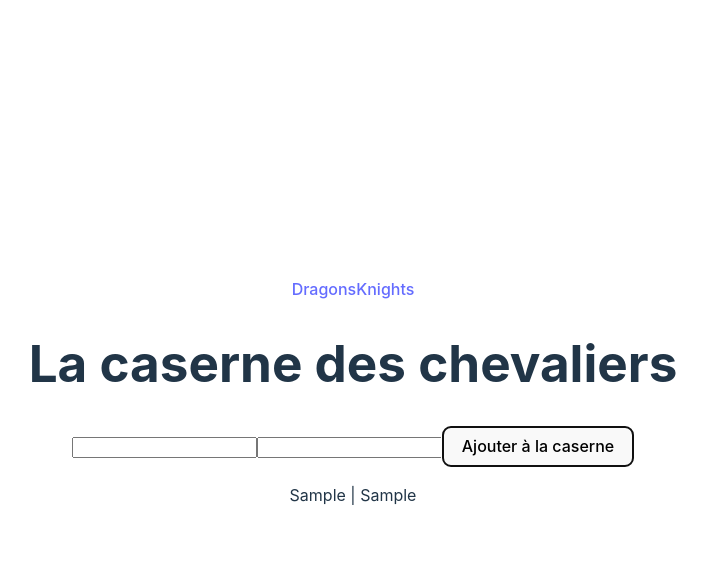
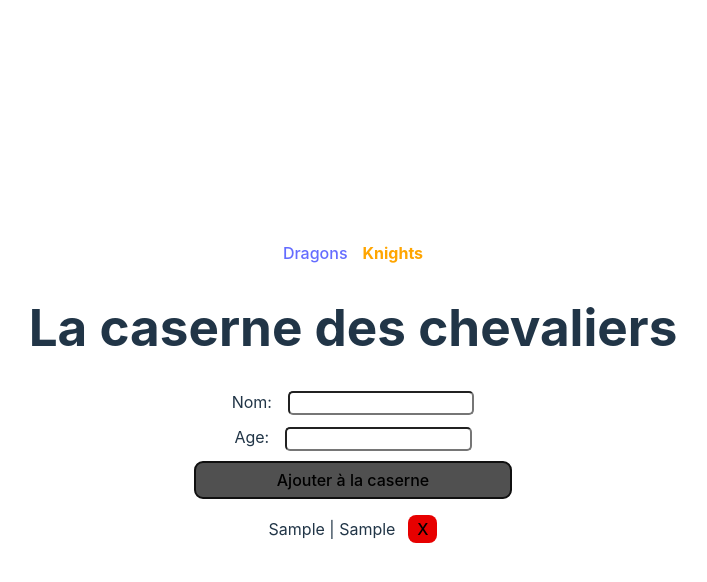
Before and after one commit to Benoit22324/dragonsReactRedux, a React (Vite) app: page /knight in a window 1280 px wide. Both pictures are taken after typing "Sample", "Sample" into the empty fields and a click on the button "Ajouter à la caserne". Shown: the top 582 px of the page, without its empty margins (287-994 px from the left). Built offline with nearby package versions, Linux system fonts and the light colour scheme.

Commit message:
Ajout du chevalier et du style

```diff
--- a/src/App.css
+++ b/src/App.css
@@ -47,29 +47,49 @@
   font-weight: bold;
 }
 
-.name_input {
+.form {
+  display: flex;
+  flex-direction: column;
+  justify-content: center;
+  align-items: center;
+  gap: 10px;
+  margin: auto;
+  width: 70%;
+}
+.name_input,
+.age_input {
+  margin-left: 1.2em;
   padding: 0.2em;
   border-radius: 5px;
 }
 .submit_button {
-  margin-left: 0.8em;
   padding: 0.5em;
+  width: 70%;
   background-color: #505050;
 }
 .submit_button:hover {
   background-color: #747474;
 }
 
-.dragon_name {
+.dragon_name,
+.knight_name {
   display: flex;
   justify-content: center;
   align-items: center;
 }
-.del_dragon_button {
+.del_dragon_button,
+.del_knight_button {
   margin-left: 0.8em;
-  padding: 0.3em;
+  padding: 0.2em 0.5em;
   background-color: rgb(231, 0, 0);
 }
-.del_dragon_button:hover {
+.del_dragon_button:hover,
+.del_knight_button:hover {
   background-color: rgb(241, 51, 51);
 }
+
+.navbar {
+  display: flex;
+  justify-content: center;
+  gap: 15px;
+}
--- a/src/Components/Navbar.jsx
+++ b/src/Components/Navbar.jsx
@@ -2,9 +2,9 @@ import { NavLink } from "react-router-dom"
 
 const Navbar = () => {
     return <>
-        <nav>
-            <NavLink to={'/'}>Dragons</NavLink>
-            <NavLink to={'/knight'}>Knights</NavLink>
+        <nav className="navbar">
+            <NavLink to={'/'} style={({isActive}) => isActive ? {color: "orange", fontWeight: "bold"} : {}}>Dragons</NavLink>
+            <NavLink to={'/knight'} style={({isActive}) => isActive ? {color: "orange", fontWeight: "bold"} : {}}>Knights</NavLink>
         </nav>
     </>
 }
--- a/src/nest/action/knight.js
+++ b/src/nest/action/knight.js
@@ -1,4 +1,4 @@
-import { BARRACK_ADDERROR, BARRACK_ADDKNIGHT, BARRACK_UPDATEAGE, BARRACK_UPDATENAME } from "../constant/action-type";
+import { BARRACK_ADDERROR, BARRACK_ADDKNIGHT, BARRACK_DELKNIGHT, BARRACK_UPDATEAGE, BARRACK_UPDATENAME } from "../constant/action-type";
 
 export const updateName = (payload) => ({
     type: BARRACK_UPDATENAME,
@@ -15,3 +15,7 @@ export const addError = (payload) => ({
     type: BARRACK_ADDERROR,
     payload,
 })
+export const delKnight = (payload) => ({
+    type: BARRACK_DELKNIGHT,
+    payload,
+})
--- a/src/nest/constant/action-type.js
+++ b/src/nest/constant/action-type.js
@@ -9,3 +9,4 @@ export const BARRACK_UPDATENAME = 'BARRACK/UPDATENAME';
 export const BARRACK_UPDATEAGE = 'BARRACK/UPDATEAGE';
 export const BARRACK_ADDKNIGHT = 'BARRACK/ADDKNIGHT';
 export const BARRACK_ADDERROR = 'BARRACK/ADDERROR';
+export const BARRACK_DELKNIGHT = 'BARRACK/DELKNIGHT';
--- a/src/nest/reducer/DragonReducer.js
+++ b/src/nest/reducer/DragonReducer.js
@@ -25,7 +25,7 @@ const DragonReducer = (state = init, action) => {
 
         case NEST_DELDRAGON: return {
             ...state,
-            dragons: state.dragons.filter((dragon) => dragon.name !== action.payload)
+            dragons: state.dragons.filter((dragon) => dragon.id !== action.payload)
         }
 
         case NEST_ADDERROR: return {
--- a/src/nest/reducer/KnightReducer.js
+++ b/src/nest/reducer/KnightReducer.js
@@ -1,4 +1,4 @@
-import { BARRACK_ADDERROR, BARRACK_ADDKNIGHT, BARRACK_UPDATEAGE, BARRACK_UPDATENAME } from "../constant/action-type"
+import { BARRACK_ADDERROR, BARRACK_ADDKNIGHT, BARRACK_DELKNIGHT, BARRACK_UPDATEAGE, BARRACK_UPDATENAME } from "../constant/action-type"
 
 const init = {
     knights: [],
@@ -23,11 +23,16 @@ const KnightReducer = (state = init, action) => {
 
         case BARRACK_ADDKNIGHT: return {
             ...state,
-            knights: [...state.knights, {id: state.id, name: state.name, age: state.age}],
+            knights: [...state.knights, {id: state.id, name: state.name.trim(), age: state.age.trim()}],
             id: state.id + 1,
             name: '',
             age: '',
             errmsg: '',
+        }
+
+        case BARRACK_DELKNIGHT: return {
+            ...state,
+            knights: state.knights.filter((knight) => knight.id !== action.payload)
         }
 
         case BARRACK_ADDERROR: return {
--- a/src/pages/Dragon/index.jsx
+++ b/src/pages/Dragon/index.jsx
@@ -27,16 +27,18 @@ const Dragon = () => {
 		<>
 			<h1>Le nid des dragons</h1>
 			{error !== "" && <p className="errormsg">{error}</p>}
-			<input type="text" name="name" value={value} onChange={update} className="name_input" />
-			<button onClick={submit} className="submit_button">
-				Ajouter au nid
-			</button>
+			<div className='form'>
+				<label>Nom:<input type="text" name="name" value={value} onChange={update} className="name_input" /></label>
+				<button onClick={submit} className="submit_button">
+					Ajouter au nid
+				</button>
+			</div>
 			{nest.length > 0 ? (
 				nest.map((dragon, index) => (
 					<p className="dragon_name" key={index}>
 						{dragon.name}
-						<button className="del_dragon_button" onClick={() => dispatch(delDragon(dragon.name))}>
-							Retirer
+						<button className="del_dragon_button" onClick={() => dispatch(delDragon(dragon.id))}>
+							X
 						</button>
 					</p>
 				))
--- a/src/pages/Knight/index.jsx
+++ b/src/pages/Knight/index.jsx
@@ -1,5 +1,5 @@
 import { useSelector, useDispatch } from 'react-redux';
-import { addKnight, updateAge, updateName } from '../../nest/action/knight';
+import { addError, addKnight, delKnight, updateAge, updateName } from '../../nest/action/knight';
 import { selectBarrack, selectError, selectKnightAge, selectKnightName } from '../../nest/selector/knight';
 
 const Knight = () => {
@@ -18,18 +18,20 @@ const Knight = () => {
 
     const submit = () => {
         if (name.trim() !== '' && barrack.filter((knight) => knight.name.toLowerCase() === name.toLowerCase()).length === 0 && age !== '') dispatch(addKnight())
-        else if (name.trim() === '' && age.trim() === '') dispatch()
+        else if (name.trim() === '' && age.trim() === '') dispatch(addError('Veuillez saisir un nom et une age'))
     }
 
     return <>
         <h1>La caserne des chevaliers</h1>
         {error !== '' && <p className='errormsg'>{error}</p>}
-        <input type="text" name="name" value={name} onChange={updatename}/>
-        <input type="text" name='age' value={age} onChange={updateage} />
-        <button onClick={submit}>Ajouter à la caserne</button>
+        <div className='form'>
+            <label>Nom:<input type="text" name="name" value={name} onChange={updatename} className='name_input' /></label>
+            <label>Age:<input type="text" name='age' value={age} onChange={updateage} className='age_input' /></label>
+            <button onClick={submit} className='submit_button'>Ajouter à la caserne</button>
+        </div>
         {
             barrack.length > 0 ?
-            barrack.map((knight, index) => <p key={index}>{knight.name} | {knight.age}</p>)
+            barrack.map((knight, index) => <p key={index} className='knight_name'>{knight.name} | {knight.age} <button onClick={() => dispatch(delKnight(knight.id))} className='del_knight_button'>X</button></p>)
             :
             <p>Aucun chevalier dans la caserne</p>
         }
```
